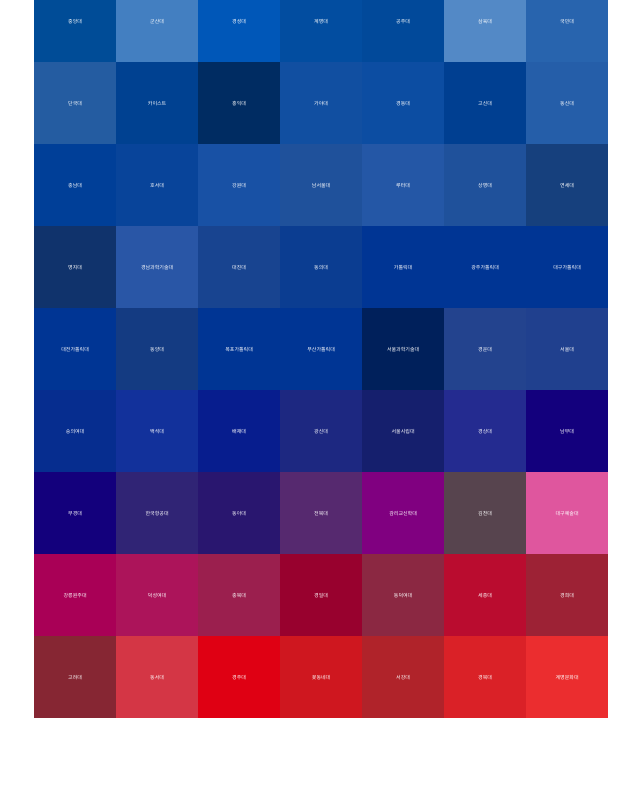
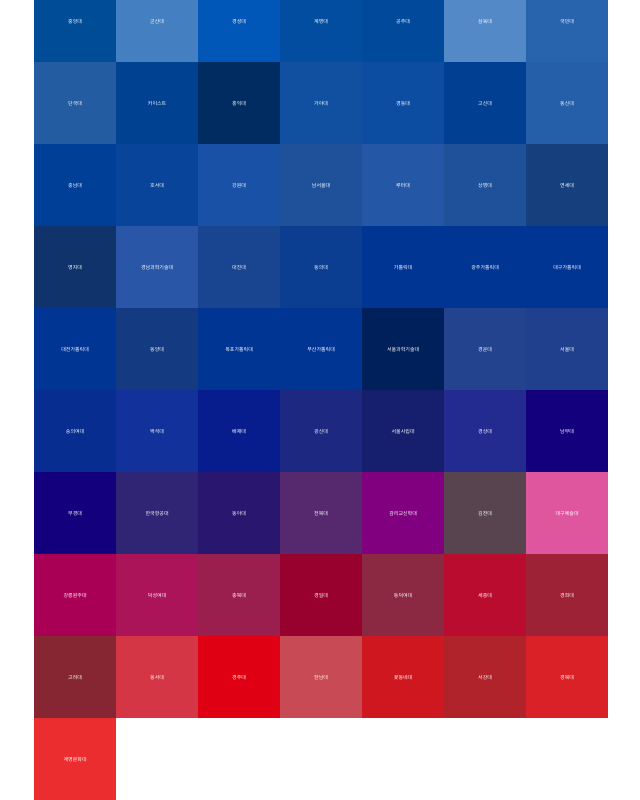
Before and after one commit to nayunhwan/UnivColor, a plain HTML site: page index.html in a window 1280 px wide. Shown: the part 958-1758 px from the top of the page, without its empty margins (286-926 px from the left). Before the commit the page ends 1676 px from the top, so only its background shows below. Drawn offline with nearby package versions, Linux system fonts and the light colour scheme.

Commit message:
Add Color of Hannam University
Added Hannam Univerisity Color
Reference : http://www.hannam.ac.kr/about/about_0604.html

```diff
--- a/index.html
+++ b/index.html
@@ -62,7 +62,7 @@
       "목원대", "목포가톨릭대", "목포대", "목포해양대", "배재대", "백석대", "부경대", "부산가톨릭대", "부산대",
       "부산외국어대", "부산장신대", "삼육대", "상명대", "서강대", "서경대", "서울대", "서울과학기술대",
       "서울시립대", "성공회대", "성균관대", "세종대", "숭실대", "숭의여대", "아주대", "연세대", "영남대", "전남대", "전북대", "전주대", "중앙대",
-      "충남대", "충북대", "카이스트", "평택대", "한국외국어대", "한국항공대", "한동대", "한성대", "한양대", "호서대", "홍익대"];
+      "충남대", "충북대", "카이스트", "평택대", "한국외국어대", "한국항공대", "한동대", "한남대", "한성대", "한양대", "호서대", "홍익대"];
 
    var univHash = initialUnivColor(univNames);
 
--- a/univColor.js
+++ b/univColor.js
@@ -112,6 +112,7 @@
   if (univ == "HUFS" || univ.includes("한국외국어대")) return "#00677F";
   if (univ == "KAU" || univ.includes("한국항공대")) return "#302475";
   if (univ == "HGU" || univ.includes("한동대")) return "#13eac9";
+  if (univ == "HNU" || univ.includes("한남대")) return "#c74a55";
   if (univ == "HSU" || univ.includes("한성대")) return "#62b5e5";
   if (univ == "HYU" || univ.includes("한양대")) return "#003c71";
   if (univ == "HOSEO" || univ.includes("호서대")) return "#08449a";
```
